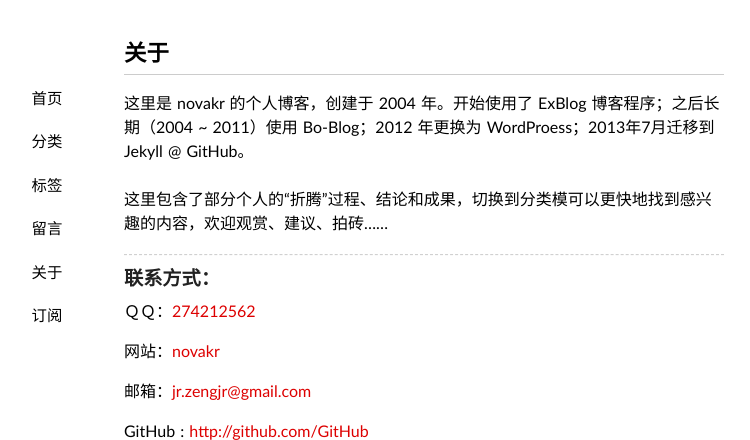
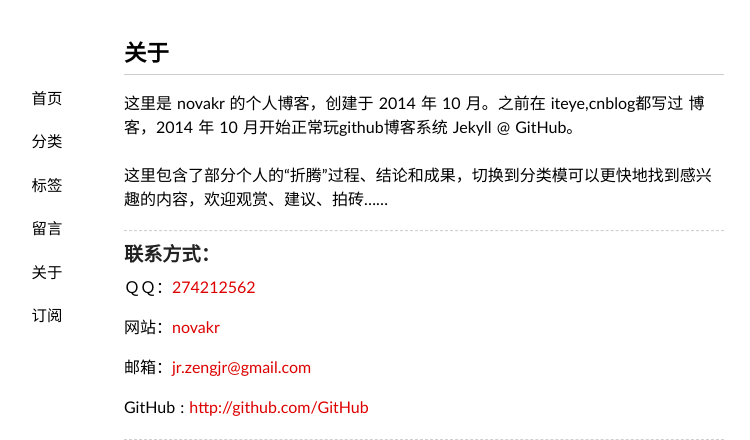
Before and after one commit to novakr/novakr.github.io, a Jekyll site: the page built from about/index.md, in a window 1280 px wide, cut to the strip 0-440 px from the top of the page. Shown: the whole strip, without its empty margins (216-966 px from the left). Built offline with Jekyll 4.4.1, drawn with Linux system fonts in a browser that asks for light colours; some web fonts are replaced; Markdown is read by kramdown in place of the engine named in the settings.

```diff
--- a/_config.yml
+++ b/_config.yml
@@ -5,7 +5,6 @@
 author: novakr
 qq: 274212562
 email: jr.zengjr@gmail.com
-duoshuo: zengjr
 uyanid: 1982869
 beian:
 cnzz:
@@ -14,4 +13,4 @@
 pygments: true
 safe: true
 paginate: 20
-about: "这里是 novakr 的个人博客，创建于 2004 年。开始使用了 ExBlog 博客程序；之后长期（2004 ~ 2011）使用 Bo-Blog；2012 年更换为 WordProess；2013年7月迁移到 Jekyll @ GitHub。<br /><br />这里包含了部分个人的“折腾”过程、结论和成果，切换到分类模可以更快地找到感兴趣的内容，欢迎观赏、建议、拍砖……"
+about: "这里是 novakr 的个人博客，创建于 2014 年 10 月。之前在 iteye,cnblog都写过 博客，2014 年 10 月开始正常玩github博客系统 Jekyll @ GitHub。<br /><br />这里包含了部分个人的“折腾”过程、结论和成果，切换到分类模可以更快地找到感兴趣的内容，欢迎观赏、建议、拍砖……"
```
Also changed, not shown: _includes/comments - 副本.md (deleted, +0 -18 lines).
